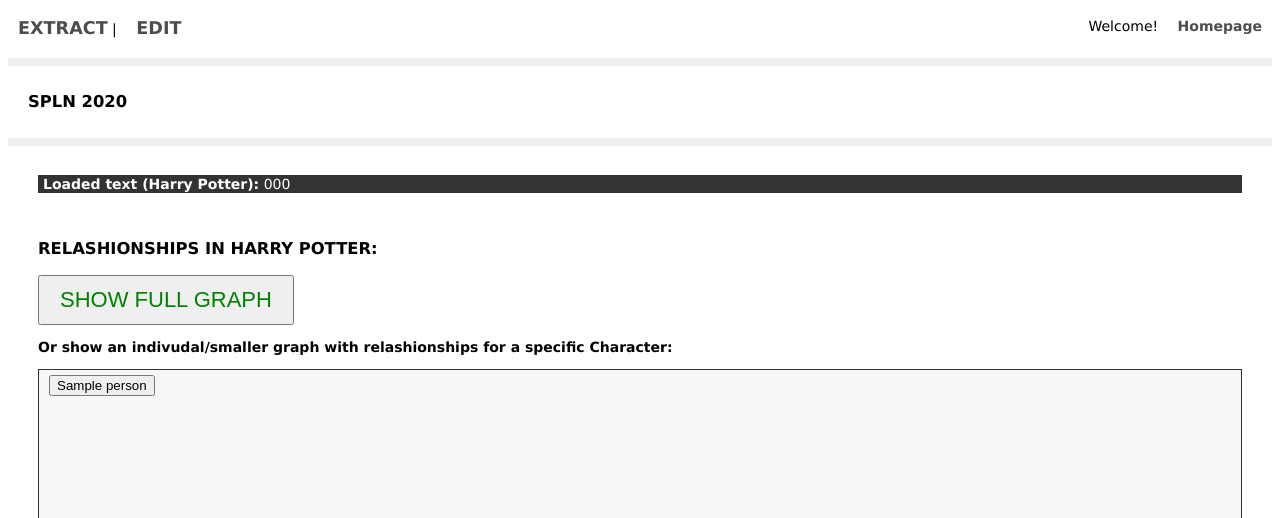
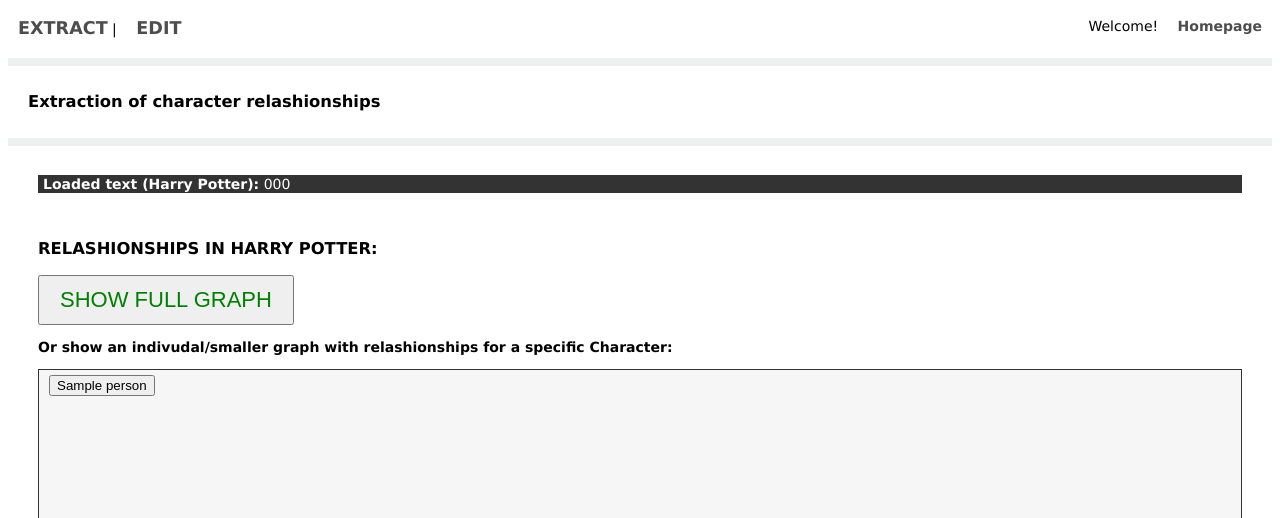
Before and after one commit to Paulo-Jorge-PM/book-characters, a Python web app: template views/templates/index.html in a window 1280 px wide. Shown: the top 518 px of the page. Run offline with Jinja, Linux system fonts and the light colour scheme; the template is opened without the code that fills it: most values are stand-ins (such as "Sample title", 1, 10 or a date in 2020).

Commit message:
index.html edited online with Bitbucket

```diff
--- a/views/templates/index.html
+++ b/views/templates/index.html
@@ -3,7 +3,7 @@
 {% block content %}
 
 <div id="contentBar">
-    <span><h3>SPLN 2020</h3></span>
+    <span><h3>Extraction of character relashionships</h3></span>
 </div>
 
 <div id="mainContent">
```
